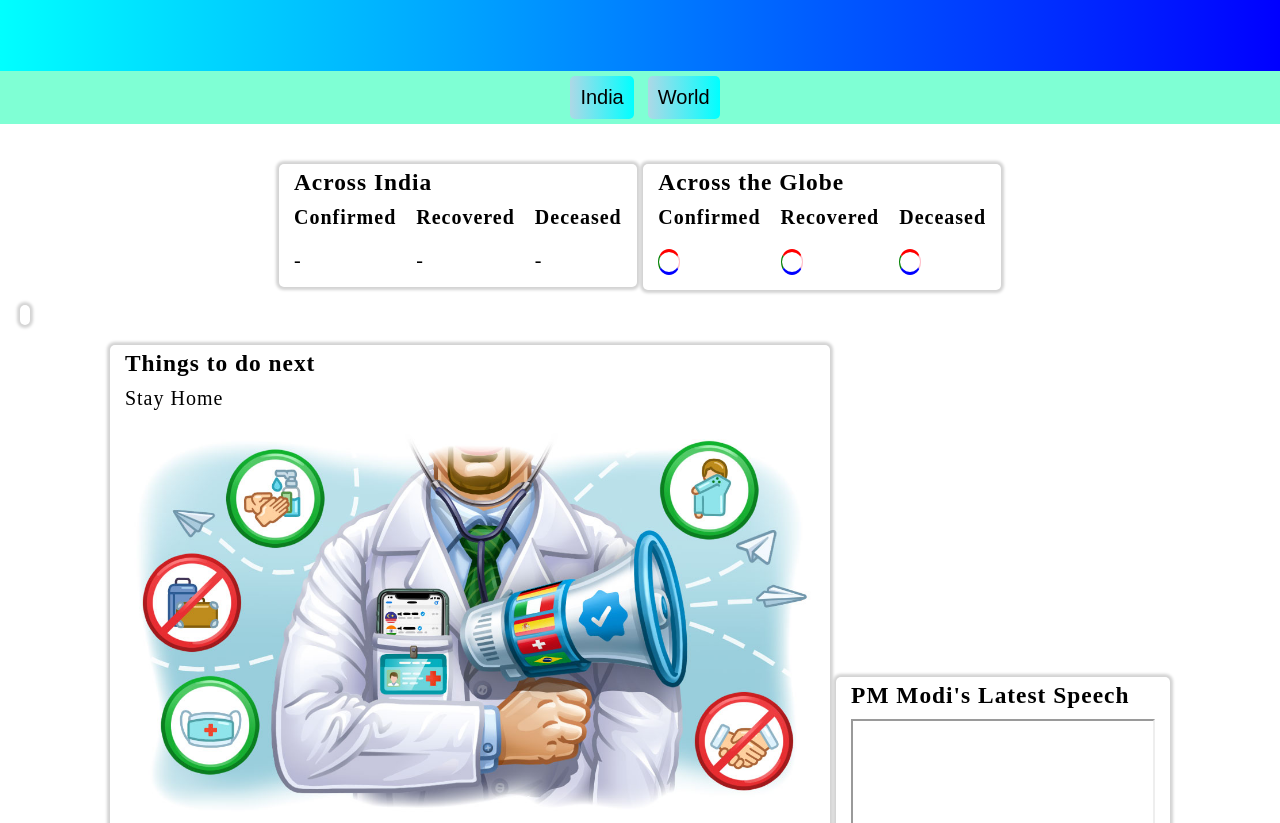
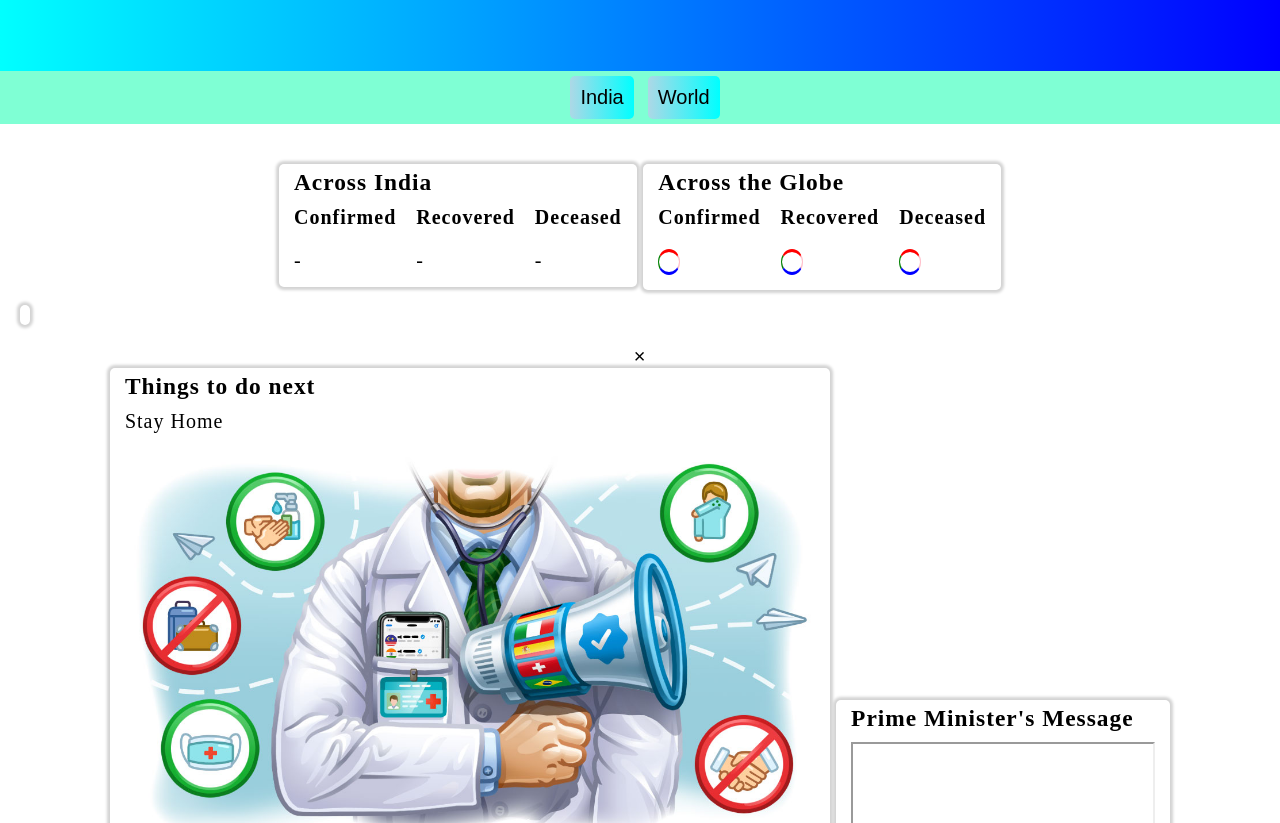
Before and after one commit to Aniket-git-hub/covid19update.github.io, a plain HTML site: page index.html in a window 1280 px wide. Shown: the part 129-952 px from the top of the page. Drawn offline with Linux system fonts and the light colour scheme; no server answers; grey boxes are pictures that could not be loaded; a web font is replaced by a local one.

Commit message:
added with few changes

```diff
--- a/index.html
+++ b/index.html
@@ -20,7 +20,7 @@
     <!-- ------------------this is navigation section----------------->
     <nav>
             <button>India</button>
-            <button onclick="location.replace('covid-world.html')">World</button>
+            <button onclick="location.replace('covid-world.html')">World</a></button>
     </nav>
     <!-- ------------------this is main section of content----------------->
     <main>
@@ -31,6 +31,7 @@
             <tr><td id="conf">-</td><td id="rec">-</td><td id="dea">-</td></tr>
           </table>
         </div>
+        <!-- this shows the data summry of world -->
         <div class="across-box">
           <h3><a href="covid-world.html">Across the Globe</a></h3>
           <table>
@@ -38,23 +39,30 @@
             <tr><td id="Gconf"><div></div></td><td id="Grec"><div></div></td><td id="Gdea"><div></div></td></tr>
           </table>
         </div>
+        <!-- this shows the states data in detail -->
           <div id="table"></div>
+          <!-- this shows the disrtic data of respective states -->
+          <div id="modal_district">
+            <span class="close" id="close_district">&times;</span>
+          </div>
           <div class="across-box" id="modal-envok">
             <h3>Things to do next</h3>
             <div>Stay Home</div>
             <div><img src="corona.jpg"></div>
             <div>Maintain Social Distancing</div>
           </div>
+           <!-- this shows the pm message -->
           <div class="across-box">
-          	<h3>PM Modi's Latest Speech</h3>
+            <h3>Prime Minister's Message</h3>
             <div>
               <iframe src="https://www.youtube.com/embed/r56cqFN3GJc/?controls=1"></iframe>
             </div>
           </div>
+          <!-- this shows the image -->
           <div class="modal" id="modal">
             <div class="modal-content">
               <span class="close" id="close">&times;</span>
-          		<img src="for corona update.JPG " alt="How to maintain socail distancing">
+              <img src="for corona update.JPG" alt="How to maintain socail distancing">
             </div>
           </div>
     </main>
```
Lines whose indentation alone changed are shown as unchanged.
